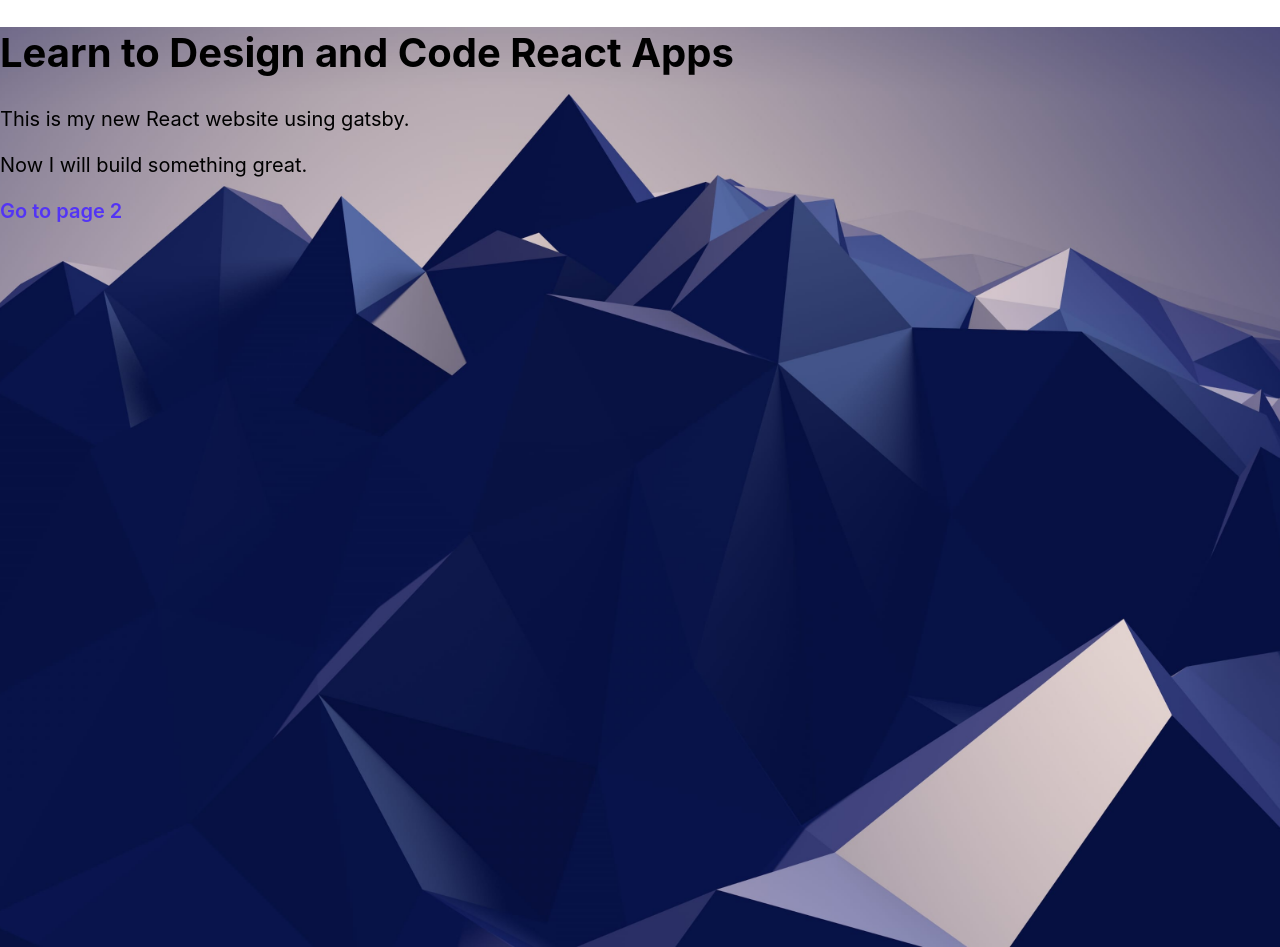
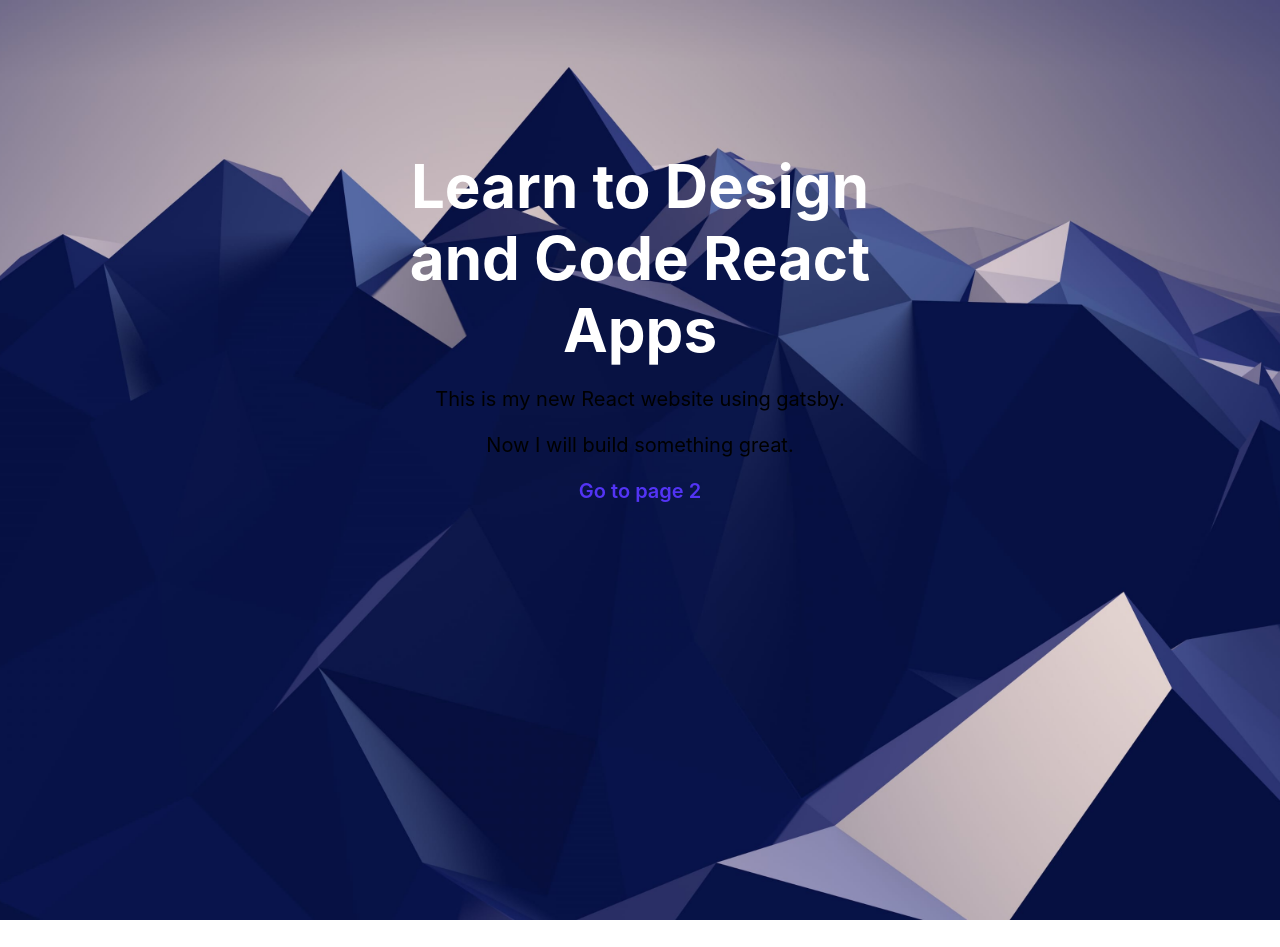
Before and after one commit to MunibaWq/Designer-React, a Gatsby site: page / in a window 1280 px wide. Shown: the top 947 px of the page. Built offline with nearby package versions, Linux system fonts and the light colour scheme; Gatsby itself is replaced by a stand-in of ours.

Commit message:
style HeroGroup class and Hero h1 class

```diff
--- a/src/components/layout.css
+++ b/src/components/layout.css
@@ -21,3 +21,17 @@ a {
   background-size: cover;
   background-position: center;
 }
+
+.HeroGroup {
+  margin: 0 auto;
+  max-width: 500px;
+  padding: 150px 50px;
+  text-align: center;
+}
+
+.Hero h1 {
+  margin: 0;
+  color: white;
+  font-size: 60px;
+  line-height: 1.2;
+}
```
